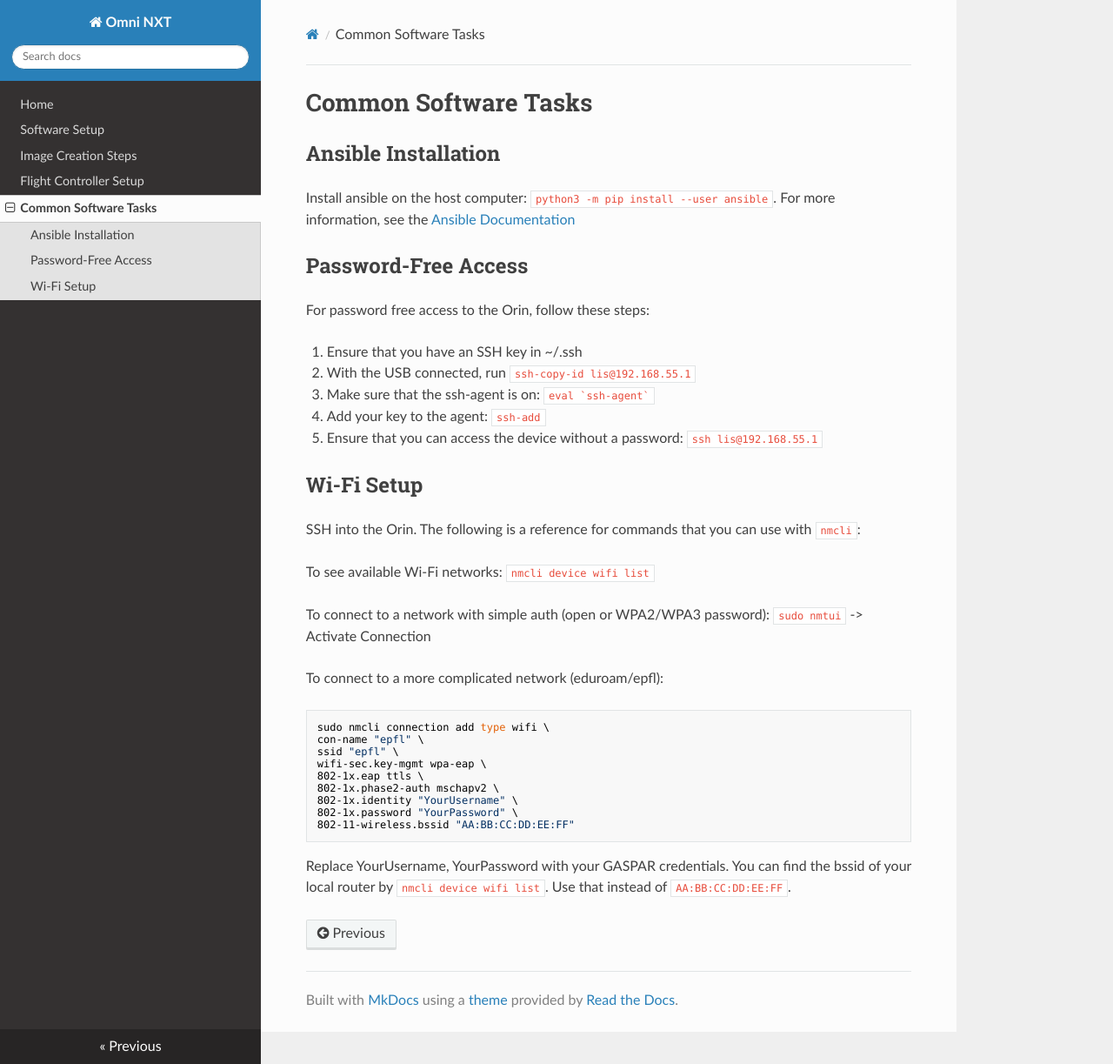
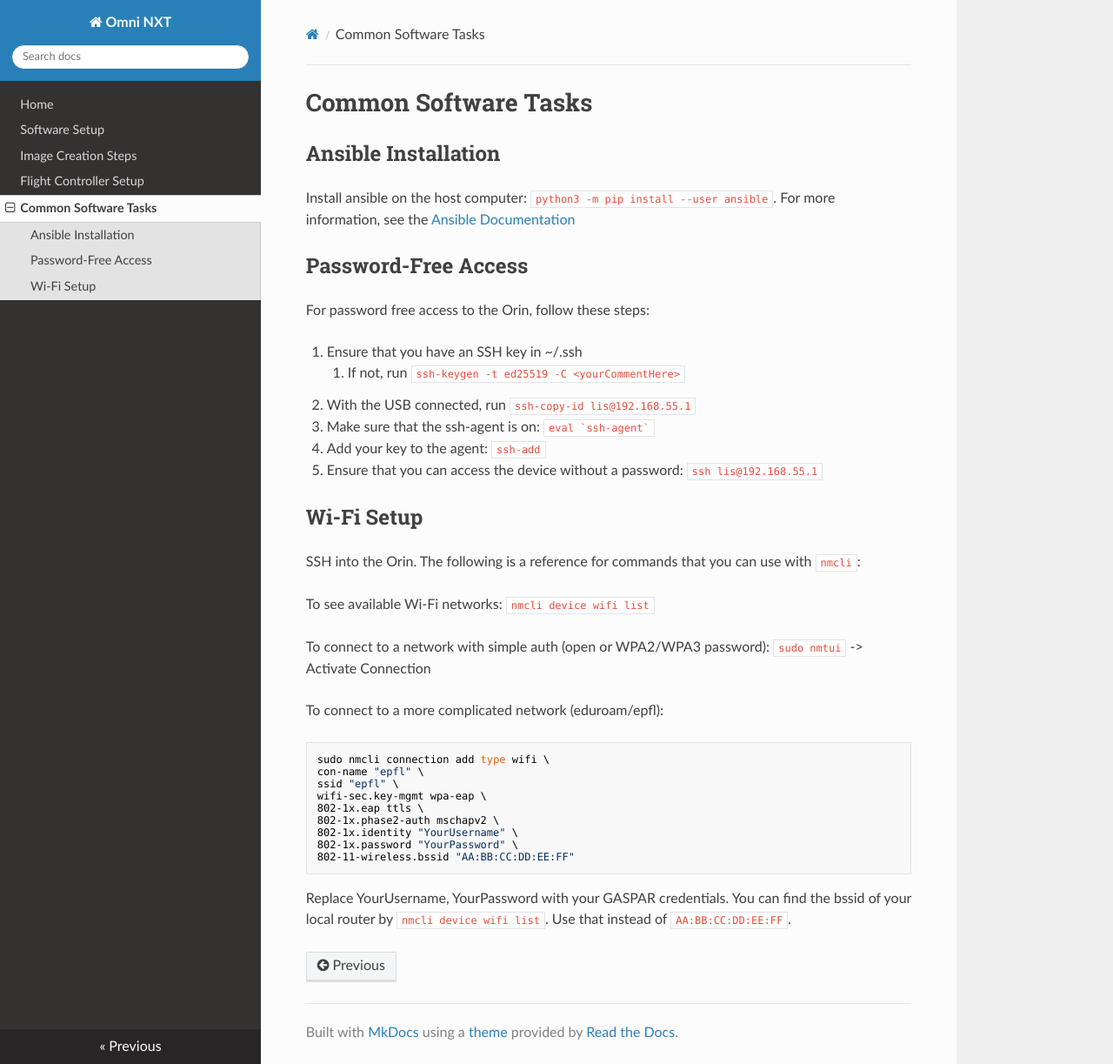
Before and after one commit to lis-epfl/swarm-nxt, an MkDocs documentation site: the page built from docs/software-common-tasks.md, in a window 1280 px wide and 1223 px high. Shown: the whole window at 87% size. Built offline with MkDocs 1.6.1, drawn with Linux system fonts in a browser that asks for light colours; nearby versions of some CDN libraries.

Commit message:
add ssh key instruction

```diff
--- a/docs/software-common-tasks.md
+++ b/docs/software-common-tasks.md
@@ -9,6 +9,7 @@ Install ansible on the host computer: `python3 -m pip install --user ansible`. F
 For password free access to the Orin, follow these steps:
 
 1. Ensure that you have an SSH key in ~/.ssh
+    1. If not, run `ssh-keygen -t ed25519 -C <yourCommentHere>`
 2. With the USB connected, run `ssh-copy-id lis@192.168.55.1`
 3. Make sure that the ssh-agent is on: ``eval `ssh-agent` ``
 4. Add your key to the agent: `ssh-add`
```
